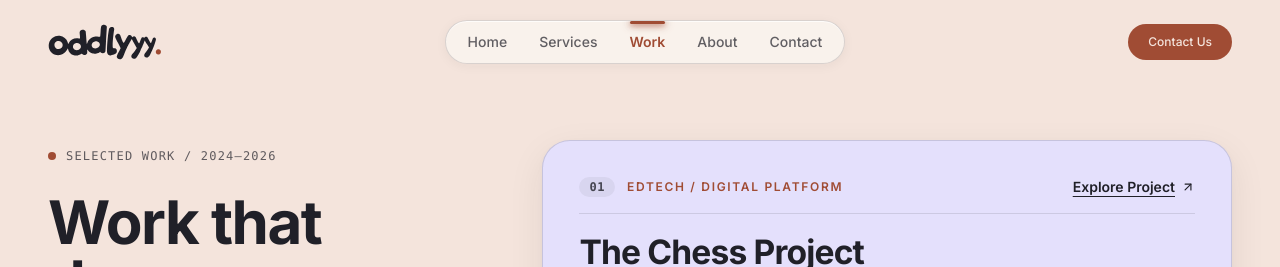
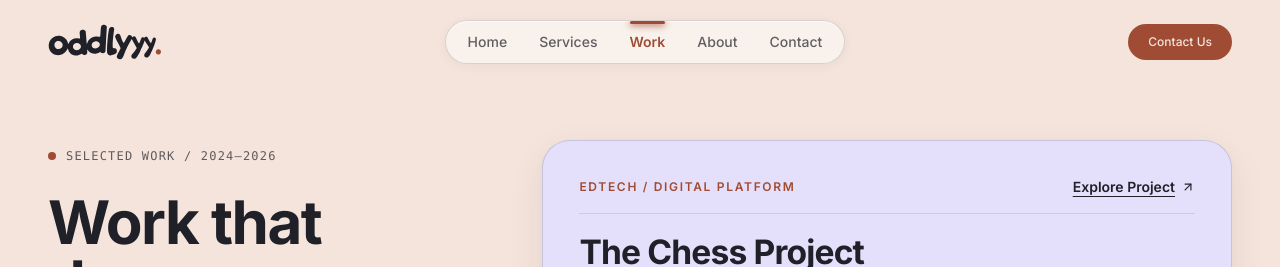
Before and after one commit to Atharva0393/Oddlyyy, a Next.js app: page /work in a window 1280 px wide. Shown: the top 267 px of the page. Built offline with nearby package versions, Linux system fonts and the light colour scheme; a web font is replaced by a local one.

Commit message:
style(work): remove project numbers from work cards

```diff
--- a/src/app/work/page.tsx
+++ b/src/app/work/page.tsx
@@ -12,7 +12,6 @@ const editorialProjects: ProjectCardData[] = [
   {
     id: "the-chess-project",
     slug: "the-chess-project",
-    number: "01",
     title: "The Chess Project",
     category: "EDTECH / DIGITAL PLATFORM",
     description:
@@ -28,7 +27,6 @@ const editorialProjects: ProjectCardData[] = [
   {
     id: "meraki-designs",
     slug: "meraki-designs",
-    number: "02",
     title: "Meraki Designs",
     category: "ARCHITECTURE / DIGITAL EXPERIENCE",
     description:
@@ -44,7 +42,6 @@ const editorialProjects: ProjectCardData[] = [
   {
     id: "chicago-yachts",
     slug: "chicago-yachts",
-    number: "03",
     title: "Chicago Yachts",
     category: "LUXURY HOSPITALITY / BOOKING PLATFORM",
     description:
@@ -60,7 +57,6 @@ const editorialProjects: ProjectCardData[] = [
   {
     id: "payzero",
     slug: "payzero",
-    number: "04",
     title: "Payzero",
     category: "RENEWABLE ENERGY / CORPORATE WEBSITE",
     description:
--- a/src/components/sections/work/EditorialProjectCard.tsx
+++ b/src/components/sections/work/EditorialProjectCard.tsx
@@ -9,7 +9,6 @@ import { cn } from "@/lib/utils";
 export interface ProjectCardData {
   id: string;
   slug: string;
-  number: string;
   title: string;
   category: string;
   description: string;
@@ -35,7 +34,6 @@ export const EditorialProjectCard: React.FC<EditorialProjectCardProps> = ({
 }) => {
   const {
     slug,
-    number,
     title,
     category,
     description,
@@ -75,17 +73,9 @@ export const EditorialProjectCard: React.FC<EditorialProjectCardProps> = ({
         className
       )}
     >
-      {/* 1. Header Row: Number + Category Label + Explore Link */}
+      {/* 1. Header Row: Category Label + Explore Link */}
       <div className="flex items-center justify-between gap-4 border-b border-current/10 pb-4 mb-4 sm:mb-5">
         <div className="flex items-center gap-2.5 sm:gap-3 flex-wrap">
-          <span
-            className={cn(
-              "font-mono text-xs font-bold tracking-wider px-2.5 py-0.5 rounded-full",
-              isYachts ? "bg-white/10 text-white/90" : "bg-black/5 text-ink/80"
-            )}
-          >
-            {number}
-          </span>
           <span
             className={cn(
               "font-primary text-[11px] sm:text-xs font-semibold uppercase tracking-[0.14em]",
```
